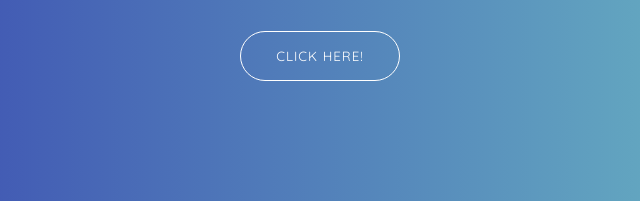
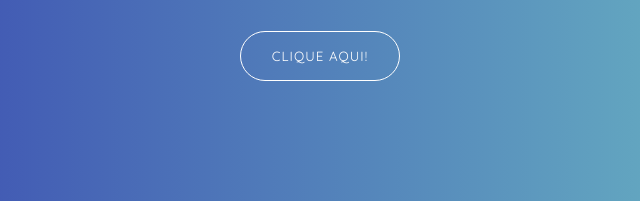
Before and after one commit to FelipeFelixhub/PRJ-ContateMe, a plain HTML site: page index.html in a window 1280 px wide. Shown: the part 389-590 px from the top of the page, 320-960 px from the left. Drawn offline with Linux system fonts and the light colour scheme.

Commit message:
Atualizacao index

```diff
--- a/index.html
+++ b/index.html
@@ -19,7 +19,7 @@
         <p>Aqui você saberá como me contatar</p>
       </div>
       <div class="green-bg">
-        <button type="button">Click here!</button>
+        <button type="button">Clique Aqui!</button>
       </div>
       <form class="signup-form">
         <h1>Clique aqui ↓ </h1>
```
